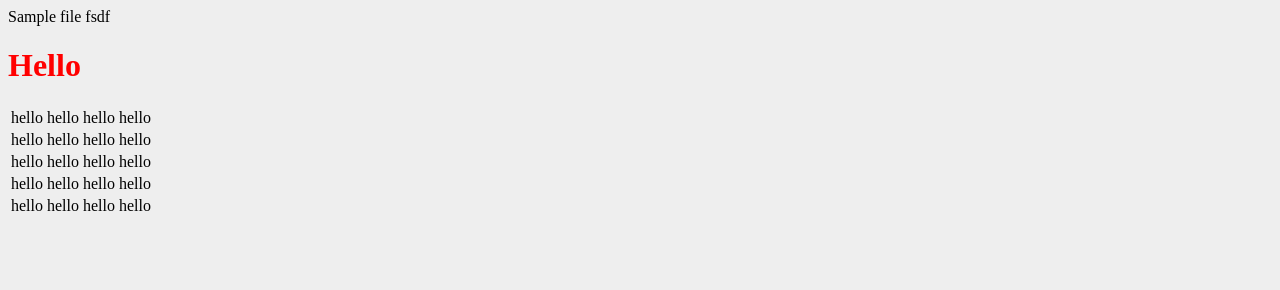
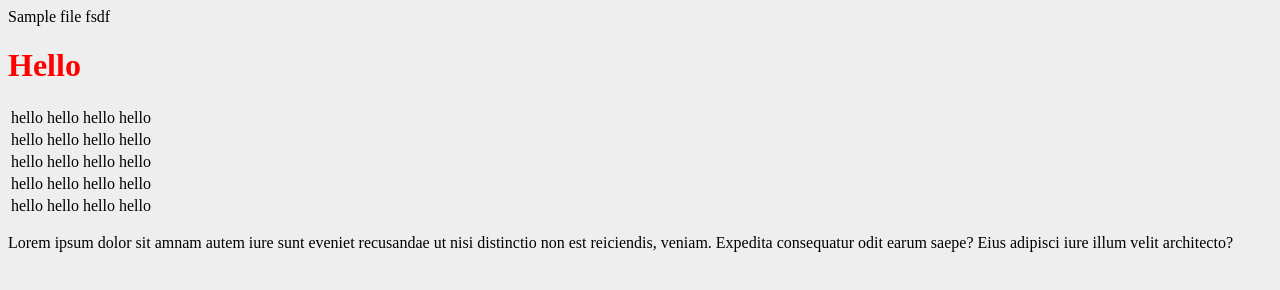
Before and after one commit to praneethweb/pactera, a plain HTML site: page index.html in a window 1280 px wide. Drawn offline with Linux system fonts and the light colour scheme; files that its build step writes are made by us from their sources.

Commit message:
dev to master

```diff
--- a/index.html
+++ b/index.html
@@ -40,5 +40,7 @@
             <td>hello</td>
         </tr>
     </table>
+
+    <p>Lorem ipsum dolor sit amnam autem iure sunt eveniet recusandae ut nisi distinctio non est reiciendis, veniam. Expedita consequatur odit earum saepe? Eius adipisci iure illum velit architecto?</p>
 </body>
 </html>
```
